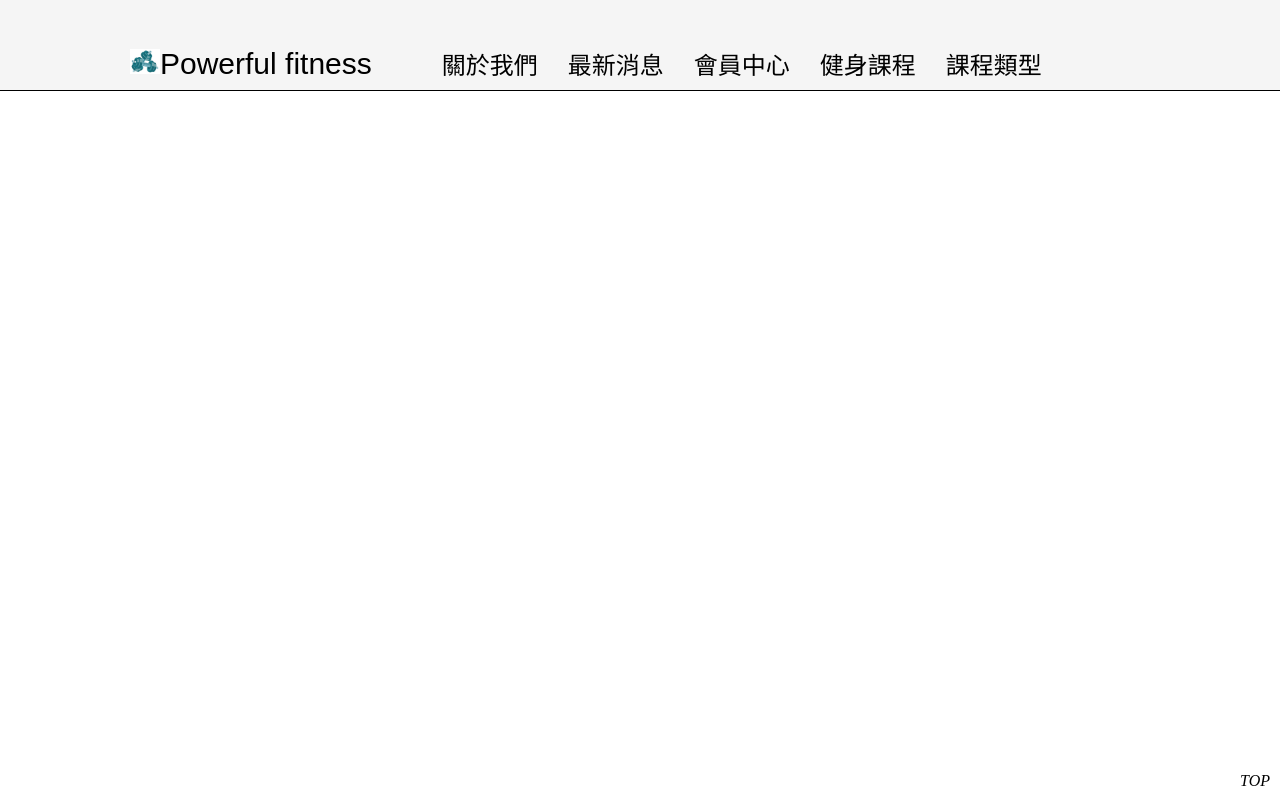
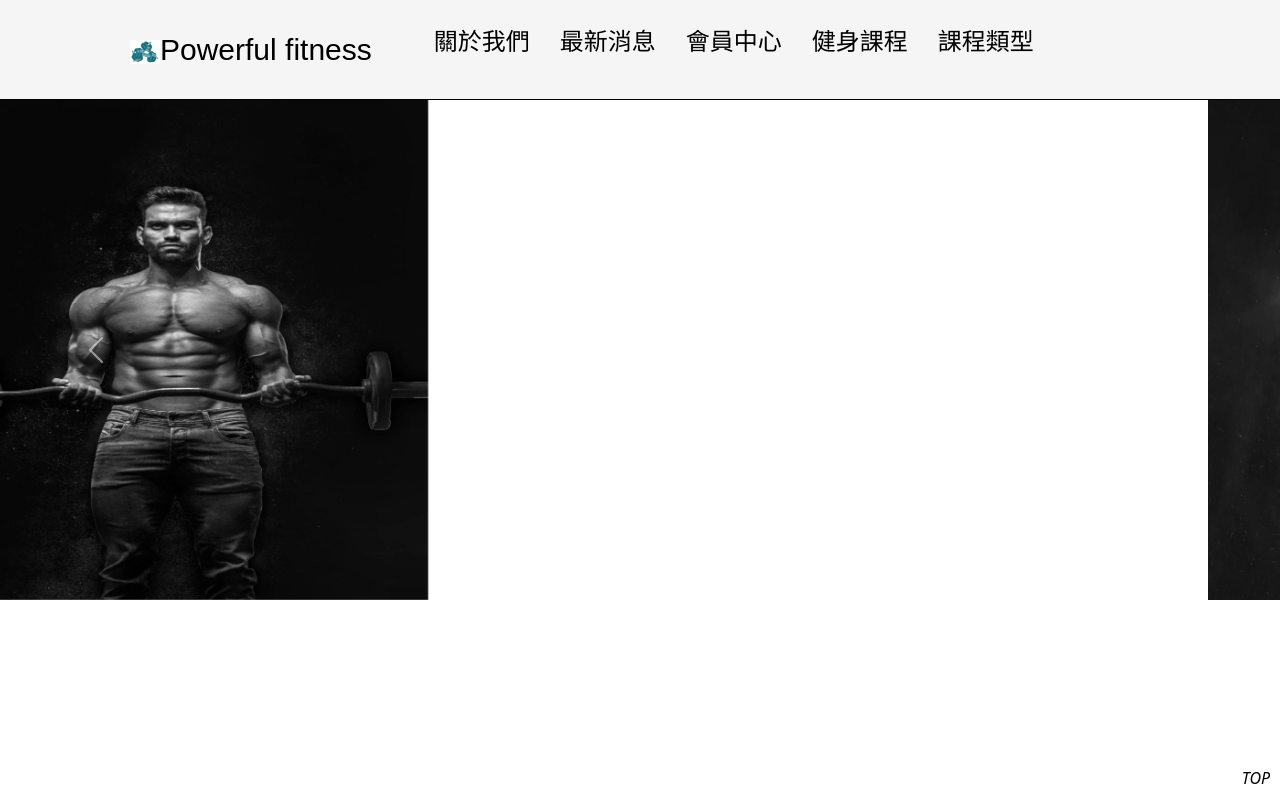
Before and after one commit to may36666/Gym_-membership_-system, a plain HTML site: page views/index.html in a window 1280 px wide. Drawn offline with nearby package versions, Linux system fonts and the light colour scheme.

Commit message:
更改CSS

```diff
--- a/views/all.css
+++ b/views/all.css
@@ -1,6 +1,7 @@
 body {
   margin: 0;
   margin-top: 0;
+  padding: 0;
   background-color: white;
 }
 .webcam-head {
@@ -67,19 +68,28 @@ a:link {
 a:visited {
   color: black;
 }
+.header{
+  height: 100px;
+  display: block;
+  clear: both;
+  width: 100%;
+  height: 100px;
 
+}
 .nav-title {
   font-size: 30px;
   font-family: Arial, Helvetica, sans-serif;
   color: black;
   margin-left: 100px;
+
 }
 .navbar {
   background-color: whitesmoke;
-  height: 30px;
-  width: 96.9%;
+  padding: 30px;
+  height: 100px;
   border-bottom: 1px black solid;
-  padding: 30px;
+
+
 }
 .home-frame {
   display: flex;
@@ -110,3 +120,11 @@ li {
   outline: none;
   cursor: pointer;
 }
+.co{
+  display: block;
+  margin-bottom: 20px;
+}
+.w-500{
+  width: 500px;
+  height: 500px;
+}
--- a/views/index.html
+++ b/views/index.html
@@ -6,9 +6,11 @@
     <title>健身房會員系統</title>
     <link rel="stylesheet" href="all.css" />
     <link rel="icon" href="/views/favicon.jpg" />
+    <link href="https://cdn.jsdelivr.net/npm/bootstrap@5.0.0/dist/css/bootstrap.min.css" rel="stylesheet" integrity="sha384-wEmeIV1mKuiNpC+IOBjI7aAzPcEZeedi5yW5f2yOq55WWLwNGmvvx4Um1vskeMj0" crossorigin="anonymous">
+<script src="https://cdn.jsdelivr.net/npm/bootstrap@5.0.0/dist/js/bootstrap.bundle.min.js" integrity="sha384-p34f1UUtsS3wqzfto5wAAmdvj+osOnFyQFpp4Ua3gs/ZVWx6oOypYoCJhGGScy+8" crossorigin="anonymous"></script>
   </head>
   <body>
-    <header>
+    <header class="header">
       <nav class="navbar">
         <div class="home-frame">
           <a class="nav-title" href="/views/index.html"
@@ -28,12 +30,32 @@
               </div>
             </ul>
         </div>
-        <section>
-
-        </section>
       </nav>
+      <span class="co"> </span>
     </header>
-
+    <section class="section">
+      <div id="carouselExampleControls" class="carousel slide" data-bs-ride="carousel">
+        <div class="carousel-inner">
+          <div class="carousel-item active">
+            <img src="../image/sport_1.jpg" class="w-500" alt="...">
+          </div>
+          <div class="carousel-item">
+            <img src="../image/sport_2.jpg" class="w-500" alt="...">
+          </div>
+          <div class="carousel-item">
+            <img src="../image/sport_3.jpg" class="w-500" alt="...">
+          </div>
+        </div>
+        <button class="carousel-control-prev" type="button" data-bs-target="#carouselExampleControls" data-bs-slide="prev">
+          <span class="carousel-control-prev-icon" aria-hidden="true"></span>
+          <span class="visually-hidden">Previous</span>
+        </button>
+        <button class="carousel-control-next" type="button" data-bs-target="#carouselExampleControls" data-bs-slide="next">
+          <span class="carousel-control-next-icon" aria-hidden="true"></span>
+          <span class="visually-hidden">Next</span>
+        </button>
+      </div>
+    </section>
 
     <div class="goTop">
       <a href="#" class="goTopBtn jq-goTop">
```
